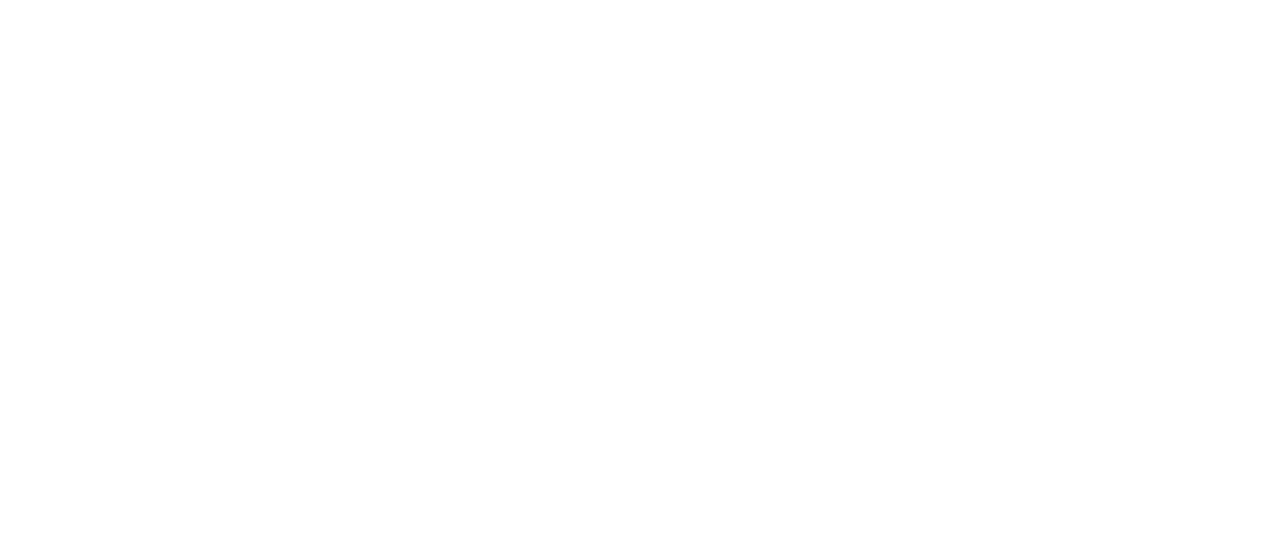
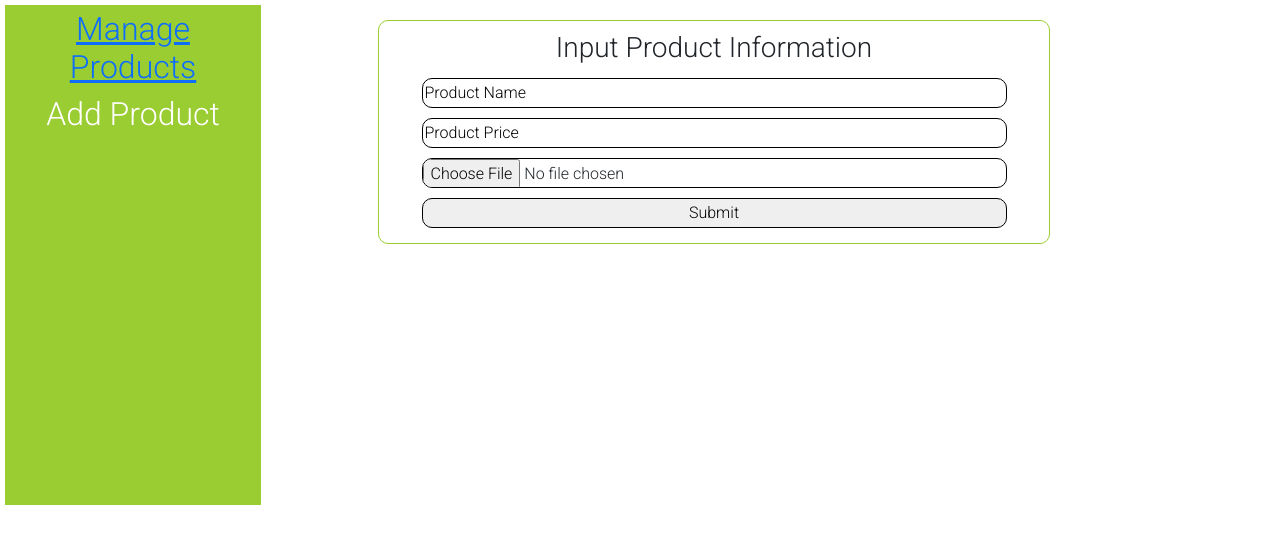
Before and after one commit to jihan212/book-byte-client, a React (Create React App) app: page /admin in a window 1280 px wide. Shown: the top 544 px of the page. Built offline with nearby package versions, Linux system fonts and the light colour scheme.

Commit message:
Book Byte Library

```diff
--- a/src/App.js
+++ b/src/App.js
@@ -4,6 +4,7 @@
 import Login from './Components/Login/Login';
 import Dashboard from './Components/Dashboard/Dashboard/Dashboard';
 import Order from './Components/Order/Order';
+import Admin from './Components/Admin/Admin/Admin';
 
 function App() {
   return (
@@ -25,6 +26,10 @@
           <Route path="/order">
           <Order></Order>
           </Route>
+
+          <Route path="/admin">
+          <Admin></Admin>
+          </Route>
         </Switch>
       </Router>
     </div>
--- /dev/null
+++ b/src/Components/Admin/Admin/Admin.css
@@ -0,0 +1,33 @@
+.admin{
+    width:100%;
+    display:inline-flex;
+}
+.submitForm{
+    width:75%;
+    border-radius:10px;
+    border:1px solid yellowgreen;
+    padding: 10px;
+    margin-left: auto;
+    margin-right: auto;
+    margin-top: 20px;
+}
+.submitForm input{
+    width:90%;
+    height:30px;
+    margin: 5px;
+    border:1px solid black;
+    border-radius: 10px;
+}
+.side-div{
+    width:20%;
+    height:500px;
+    background-color:yellowgreen;
+    display:block;
+    margin: 5px;
+    padding: 5px;
+    color: white;
+}
+.form-div{
+    width:70%;
+    display:block;
+}
--- /dev/null
+++ b/src/Components/Admin/Admin/Admin.js
@@ -0,0 +1,38 @@
+import React from 'react';
+import './Admin.css';
+import { useForm } from "react-hook-form";
+import { Link } from 'react-router-dom';
+
+
+/* image upload : onChange={handleImageUpload} */
+
+const Admin = () => {
+    const { handleSubmit } = useForm();
+
+    const onSubmit = data => {
+        console.log(data);
+    }
+
+    return (
+        <div className="admin">
+        <div className="side-div">
+            <h2><Link to="/productDetail">Manage Products</Link></h2>
+            <h2>Add Product</h2>
+        </div>
+        <div className="form-div">
+        <form className="submitForm" onSubmit={handleSubmit(onSubmit)}>
+            <h3>Input Product Information</h3>
+        <input name="name" defaultValue="Product Name" />
+        <br/>
+        <input name="price" defaultValue="Product Price" />
+        <br/>
+        <input name="exampleRequired" type="file" />
+        <br/>
+        <input type="submit" />
+        </form>
+        </div>
+    </div>
+    );
+};
+
+export default Admin;
--- a/src/Components/Home/Services/ServiceDetail/ServiceDetail.js
+++ b/src/Components/Home/Services/ServiceDetail/ServiceDetail.js
@@ -8,7 +8,7 @@
             <img style={{height: '50px'}} src={service.img} alt="" />
             <h5 className="mt-3 mb-3">{service.name}</h5>
             <p className="text-secondary">Lorem ipsum dolor sit amet, consectetur adipisicing elit. Aliquam, quaerat?</p>
-            <Link to="/order">
+            <Link to="/admin">
             <button className="btn btn-secondary">See Details</button>
             </Link>
         </div>
```
